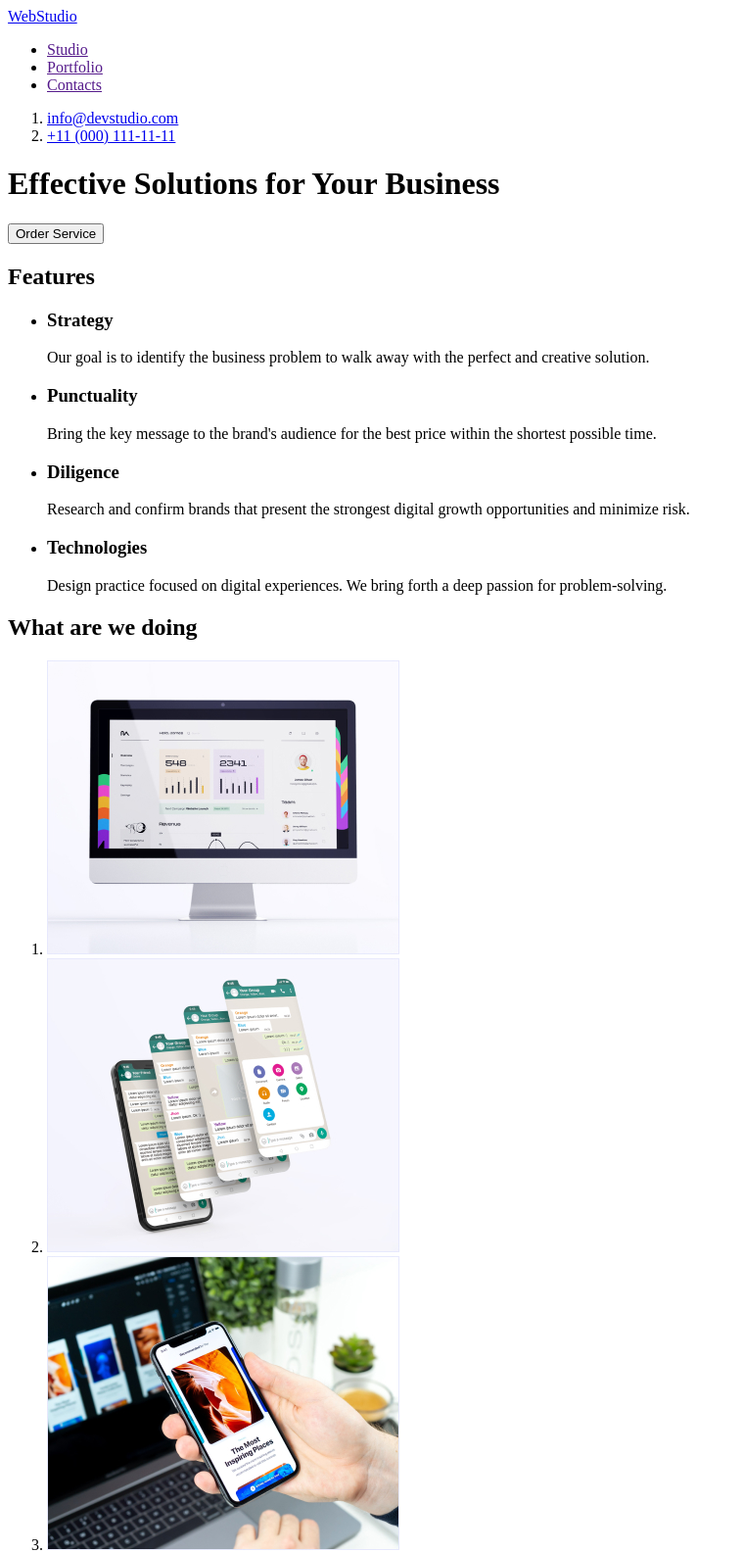
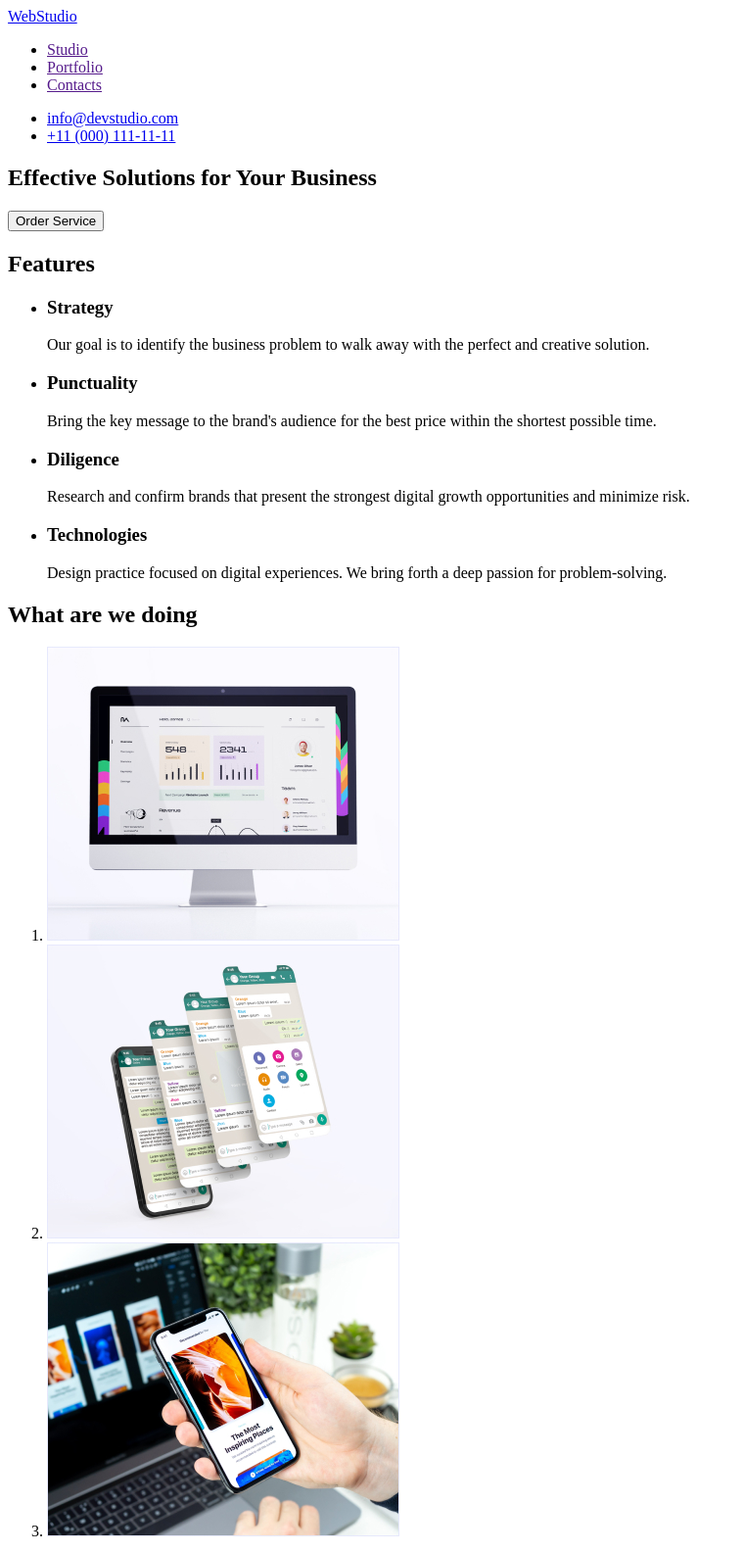
Before and after one commit to artem-dorofeev/goit-markup-hw-01, a plain HTML site: page index.html in a window 1280 px wide. Shown: the top 1585 px of the page at 98% size, without its empty margins (0-759 px from the left). Drawn offline with Linux system fonts and the light colour scheme.

Commit message:
Update index.html
change <div> to <section>

```diff
--- a/index.html
+++ b/index.html
@@ -17,19 +17,20 @@
           <li><a href="">Contacts</a></li>
         </ul>
       </nav>
-      <ol>
+      <ul>
         <li><a href="mailto:info@devstudio.com">info@devstudio.com</a></li>
         <li><a href="tel:+110001111111">+11 (000) 111-11-11</a></li>
-      </ol>
+      </ul>
     </header>
     <main>
       <!-- Main -->
-      <div>
+      <section>
         <h1>Effective Solutions for Your Business</h1>
         <button type="button" class="button">Order Service</button>
-      </div>
+      </section>
+
       <!-- Features -->
-      <div>
+      <section>
         <h2>Features</h2>
         <ul>
           <li>
@@ -61,10 +62,10 @@
             </p>
           </li>
         </ul>
-      </div>
+      </section>
 
       <!-- What are we doing -->
-      <div>
+      <section>
         <h2>What are we doing</h2>
         <ol>
           <li>
@@ -77,10 +78,10 @@
             <img src="./images/img3.jpg" alt="phone" width="360" />
           </li>
         </ol>
-      </div>
+      </section>
 
       <!-- Our Team -->
-      <div>
+      <section>
         <h2>Our Team</h2>
         <ul>
           <li>
@@ -104,7 +105,7 @@
             <p>UI Designer</p>
           </li>
         </ul>
-      </div>
+      </section>
     </main>
     <!--Footer-->
     <footer>
```
